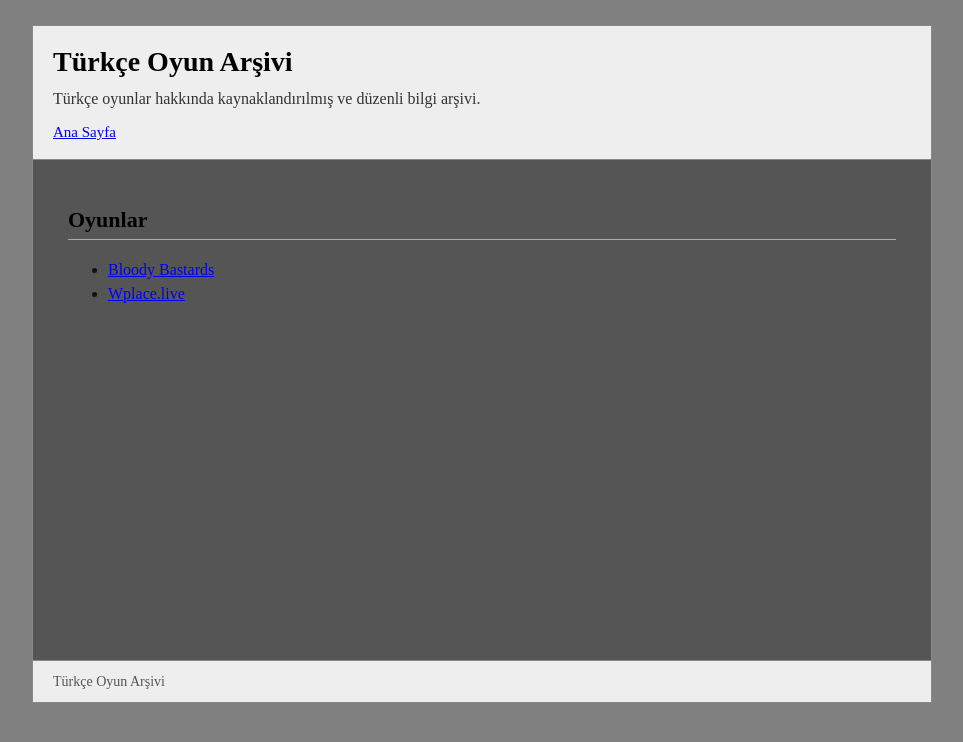
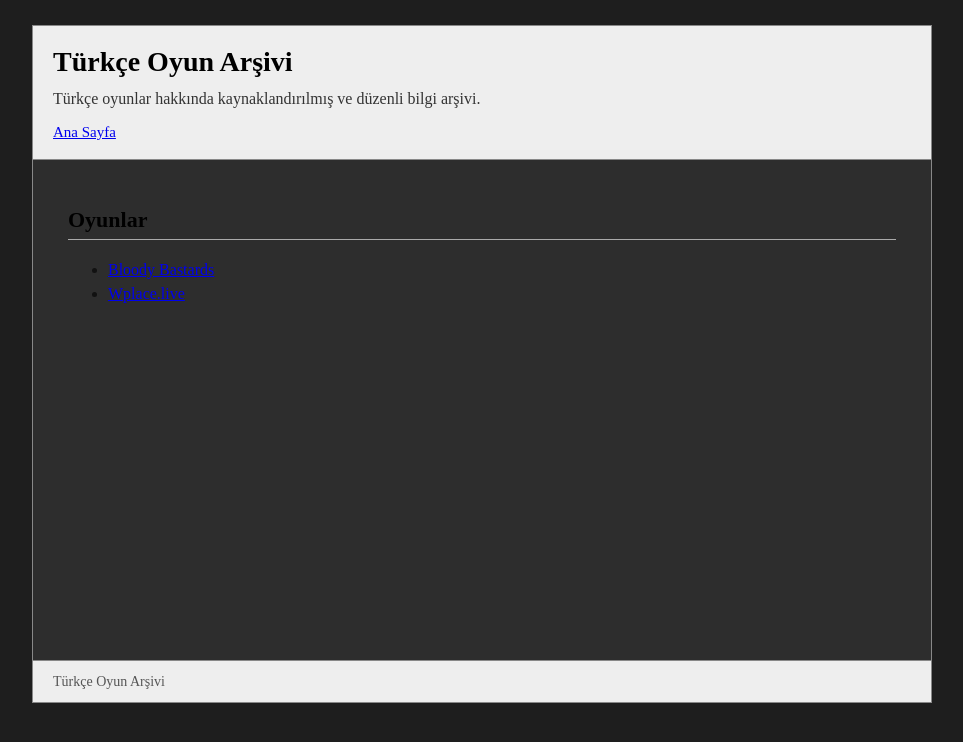
Before and after one commit to OyuncuSempanze/Oyun-Arsivi-Turkce, a Jekyll site: the page built from index.md, in a window 1280 px wide. Shown: the top 742 px of the page, without its empty margins (158-1121 px from the left). Built offline with Jekyll 4.4.1, drawn with Linux system fonts in a browser that asks for light colours.

Commit message:
Update style.scss

```diff
--- a/assets/css/style.scss
+++ b/assets/css/style.scss
@@ -12,7 +12,7 @@ html {
 body {
   margin: 0;
   padding: 0;
-  background: #808080;
+  background: #1E1E1E;
   color: #111111;
   font-family: "Times New Roman", Times, serif;
   line-height: 1.5;
@@ -22,7 +22,7 @@ body {
   width: 900px;
   max-width: calc(100% - 30px);
   margin: 25px auto;
-  background: #555555;
+  background: #2D2D2D;
   border: 1px solid #888888;
 }
 
```
